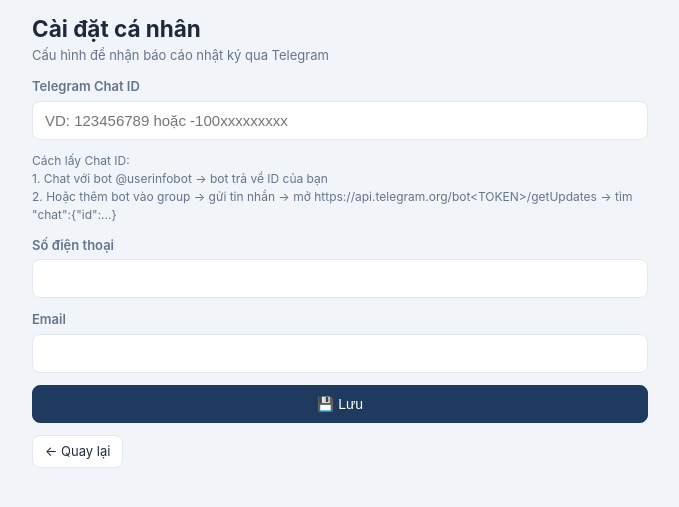
After one commit to duongpdddic-droid/NhatKyThiCong, a FastAPI app: template app/templates/my_settings.html in a window 1280 px wide. The commit adds this page. Shown: the top 507 px of the page, without its empty margins (300-979 px from the left). Run offline with FastAPI, Linux system fonts and the light colour scheme; the template is opened without the code that fills it, so the values that code supplies are empty.

Commit message:
Fix Telegram: dynamic token, user self-service, error feedback

```diff
--- a/app/main.py
+++ b/app/main.py
@@ -577,6 +577,25 @@ def add_recipient(request: Request, project_id: int, user=Depends(require_role("
 
 # ── Change password ───────────────────────────────────────────────────────────
 
+@app.get("/my-settings", response_class=HTMLResponse)
+def my_settings_page(request: Request, user=Depends(require_user)):
+    return templates.TemplateResponse(request, "my_settings.html", {"user": user})
+
+
+@app.post("/my-settings")
+def my_settings_save(request: Request, user=Depends(require_user),
+                    telegram_chat_id: str = Form(""),
+                    phone: str = Form(""), email: str = Form("")):
+    c = connect()
+    try:
+        c.execute("UPDATE users SET telegram_chat_id=?, phone=?, email=? WHERE id=?",
+                  (telegram_chat_id.strip(), phone.strip(), email.strip(), user["id"]))
+        c.commit()
+    finally:
+        c.close()
+    return RedirectResponse(url="/my-settings", status_code=302)
+
+
 @app.get("/change-password", response_class=HTMLResponse)
 def change_password_page(request: Request, user=Depends(require_user)):
     return templates.TemplateResponse(request, "change_password.html", {"user": user})
@@ -611,8 +630,11 @@ def change_password(request: Request, user=Depends(require_user),
 @app.post("/projects/{project_id}/diary/{diary_id}/send-telegram")
 async def send_telegram(request: Request, project_id: int, diary_id: int, user=Depends(require_user)):
     from app.telegram_bot import send_diary_report
-    await send_diary_report(project_id, diary_id)
-    return RedirectResponse(url=f"/projects/{project_id}", status_code=302)
+    result = await send_diary_report(project_id, diary_id)
+    if result and not result.get("ok"):
+        # Redirect with error message
+        return RedirectResponse(url=f"/projects/{project_id}?tg_error={result.get('error', 'Lỗi')}", status_code=302)
+    return RedirectResponse(url=f"/projects/{project_id}?tg_ok=1", status_code=302)
 
 
 @app.post("/projects/{project_id}/diary/{diary_id}/save")
--- a/app/templates/base.html
+++ b/app/templates/base.html
@@ -15,6 +15,7 @@
     <div class="nav-right">
       <span class="nav-user">{{ user.full_name }}</span>
       <a href="/change-password" class="nav-logout" style="margin-right:8px;">🔑</a>
+      <a href="/my-settings" class="nav-logout" style="margin-right:8px;">⚙️</a>
       <a href="/logout" class="nav-logout">Thoát</a>
     </div>
   </nav>
--- /dev/null
+++ b/app/templates/my_settings.html
@@ -0,0 +1,27 @@
+{% extends "base.html" %}
+{% block title %}Cài đặt cá nhân{% endblock %}
+{% block content %}
+<h2>Cài đặt cá nhân</h2>
+<p style="color:var(--muted);font-size:13px;margin-bottom:12px;">Cấu hình để nhận báo cáo nhật ký qua Telegram</p>
+<form method="post" action="/my-settings">
+  <div class="form-group">
+    <label>Telegram Chat ID</label>
+    <input type="text" name="telegram_chat_id" value="{{ user.telegram_chat_id or '' }}" placeholder="VD: 123456789 hoặc -100xxxxxxxxx">
+  </div>
+  <p style="font-size:12px;color:var(--muted);margin-bottom:12px;">
+    Cách lấy Chat ID:<br>
+    1. Chat với bot @userinfobot → bot trả về ID của bạn<br>
+    2. Hoặc thêm bot vào group → gửi tin nhắn → mở https://api.telegram.org/bot&lt;TOKEN&gt;/getUpdates → tìm "chat":{"id":...}
+  </p>
+  <div class="form-group">
+    <label>Số điện thoại</label>
+    <input type="text" name="phone" value="{{ user.phone or '' }}">
+  </div>
+  <div class="form-group">
+    <label>Email</label>
+    <input type="email" name="email" value="{{ user.email or '' }}">
+  </div>
+  <button type="submit" class="btn primary full">💾 Lưu</button>
+</form>
+<a href="/" class="btn sm" style="margin-top:12px;">← Quay lại</a>
+{% endblock %}
```
Also changed, not shown: app/telegram_bot.py (+63 -2 lines), app/templates/project_detail.html (+6 -1 lines).
